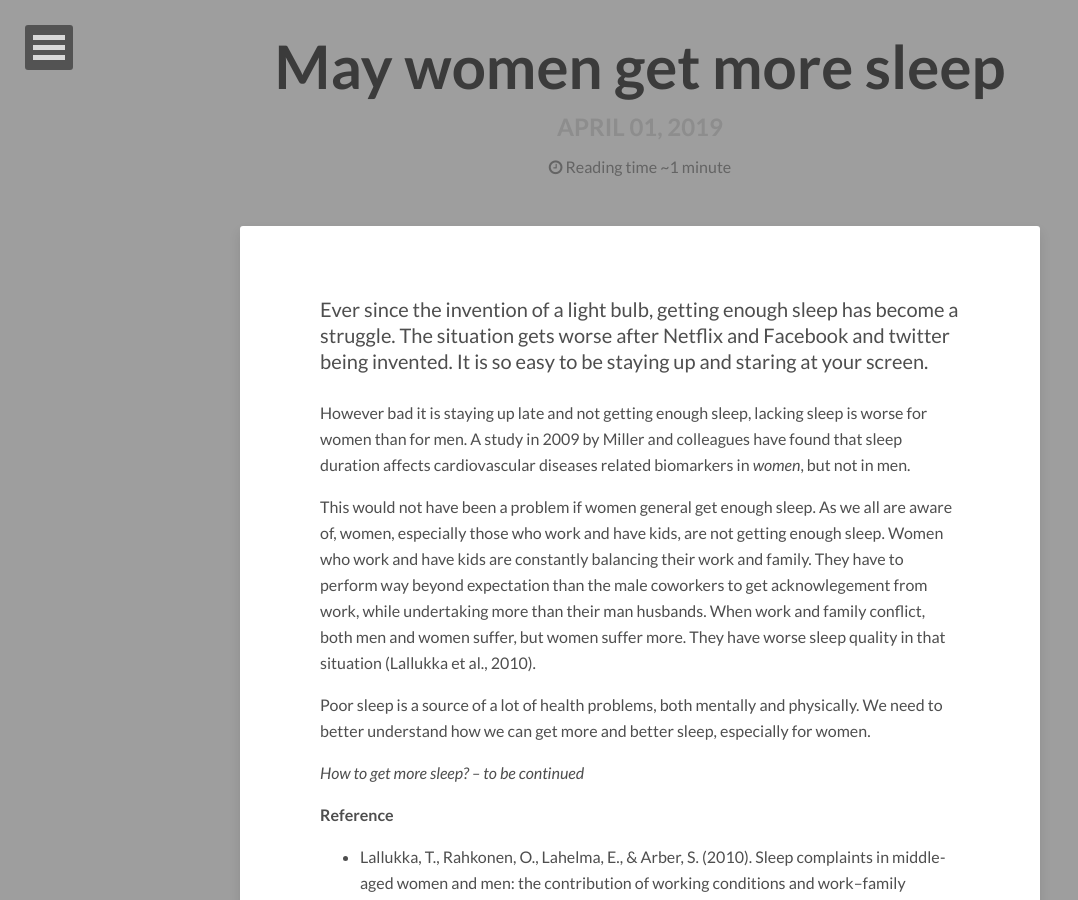
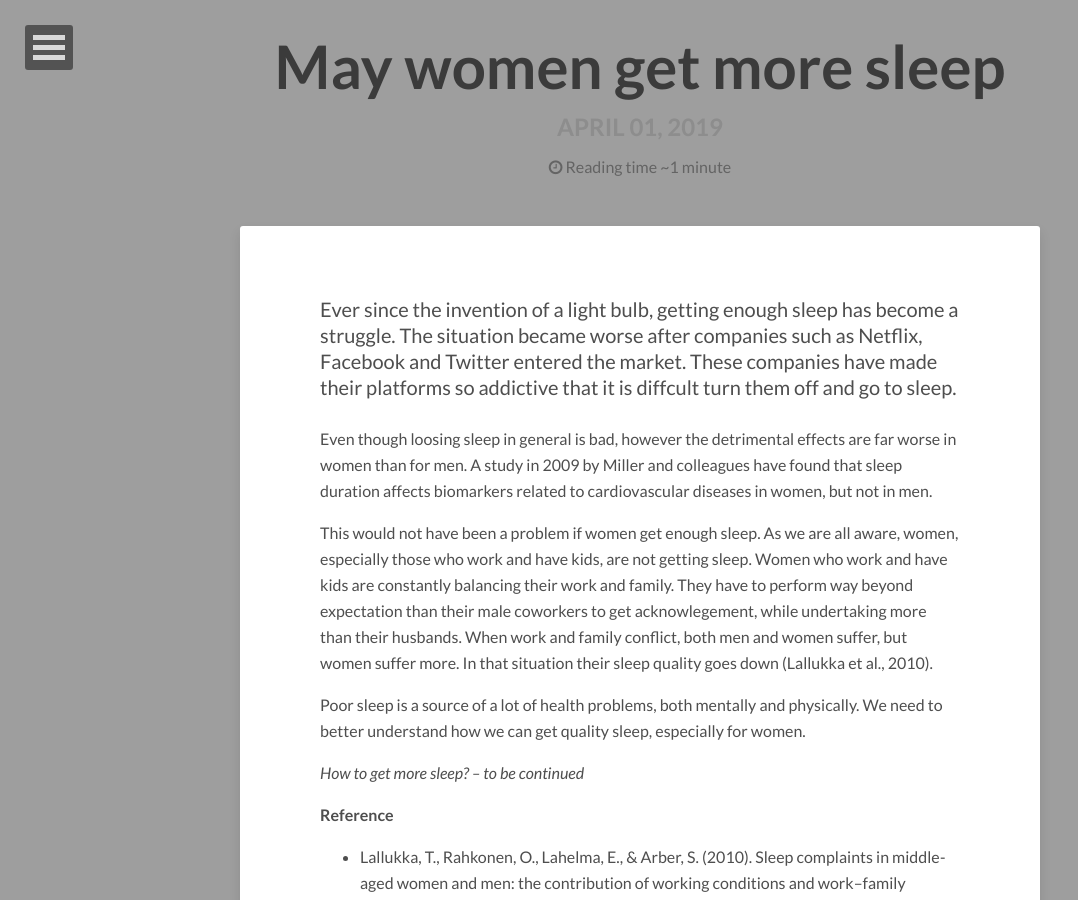
Before and after one commit to imteazs/jianjinucdavis.github.io, a Jekyll site: the page built from _posts/2019-04-01-women-sleep.md, in a window 1280 px wide and 900 px high. Shown: the whole window, without its empty margins (0-1078 px from the left). Built offline with Jekyll 4.4.1, drawn with Linux system fonts in a browser that asks for light colours; nearby versions of some CDN libraries; comment, search, counter and statistics services are not loaded.

Commit message:
Update 2019-04-01-women-sleep.md

```diff
--- a/_posts/2019-04-01-women-sleep.md
+++ b/_posts/2019-04-01-women-sleep.md
@@ -8,13 +8,13 @@ share: true
 tags: [sleep, gender differences]
 ---
 
-Ever since the invention of a light bulb, getting enough sleep has become a struggle. The situation gets worse after Netflix and Facebook and twitter being invented. It is so easy to be staying up and staring at your screen.
+Ever since the invention of a light bulb, getting enough sleep has become a struggle. The situation became worse after companies such as Netflix, Facebook and Twitter entered the market. These companies have made their platforms so addictive that it is diffcult turn them off and go to sleep.
 
-However bad it is staying up late and not getting enough sleep, lacking sleep is worse for women than for men. A study in 2009 by Miller and colleagues have found that sleep duration affects cardiovascular diseases related biomarkers in *women*, but not in men.
+Even though loosing sleep in general is bad, however the detrimental effects are far worse in women than for men. A study in 2009 by Miller and colleagues have found that sleep duration affects biomarkers related to cardiovascular diseases in women, but not in men.
 
-This would not have been a problem if women general get enough sleep. As we all are aware of, women, especially those who work and have kids, are not getting enough sleep. Women who work and have kids are constantly balancing their work and family. They have to perform way beyond expectation than the male coworkers to get acknowlegement from work, while undertaking more than their man husbands.  When work and family conflict, both men and women suffer, but women suffer more. They have worse sleep quality in that situation (Lallukka et al., 2010).
+This would not have been a problem if women get enough sleep. As we are all aware, women, especially those who work and have kids, are not getting sleep. Women who work and have kids are constantly balancing their work and family. They have to perform way beyond expectation than their male coworkers to get acknowlegement, while undertaking more than their husbands.  When work and family conflict, both men and women suffer, but women suffer more. In that situation their sleep quality goes down (Lallukka et al., 2010).
 
-Poor sleep is a source of a lot of health problems, both mentally and physically. We need to better understand how we can get more and better sleep, especially for women.
+Poor sleep is a source of a lot of health problems, both mentally and physically. We need to better understand how we can get quality sleep, especially for women.
 
 *How to get more sleep? -- to be continued*
 
```
